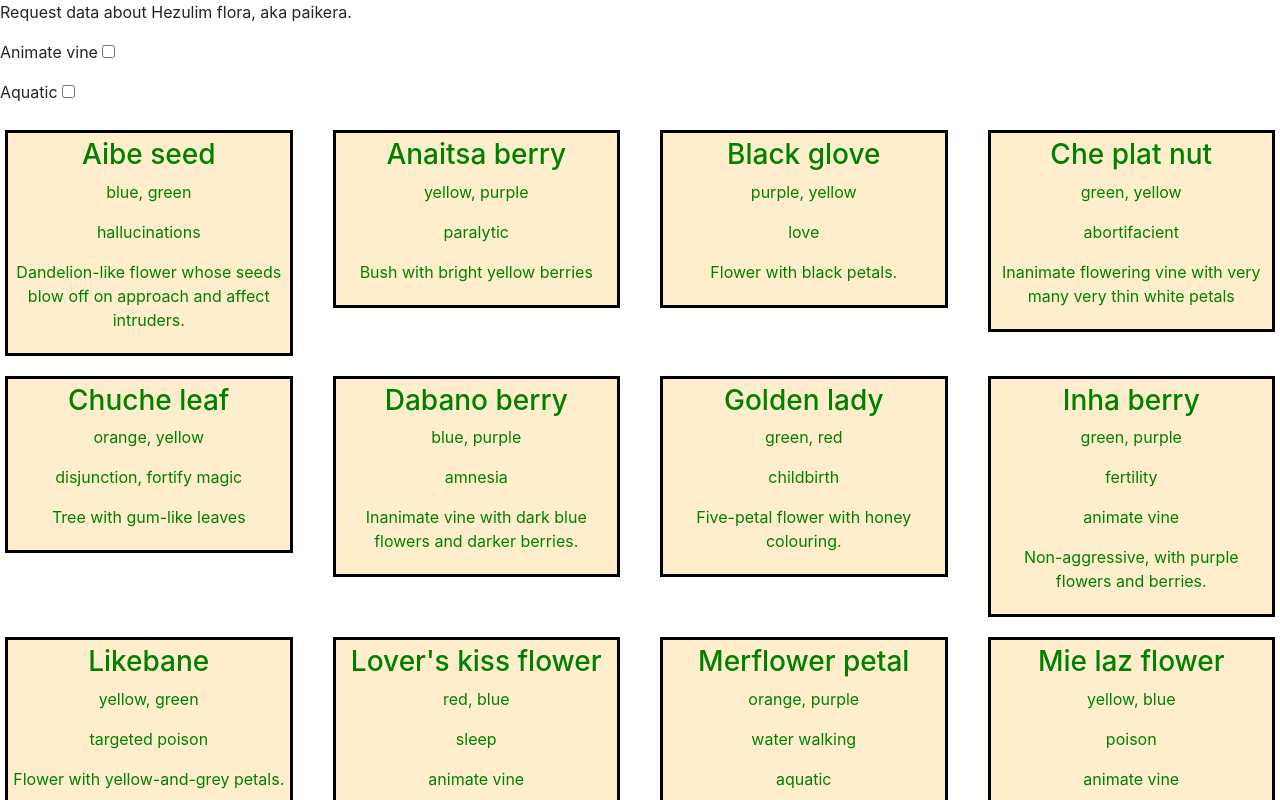
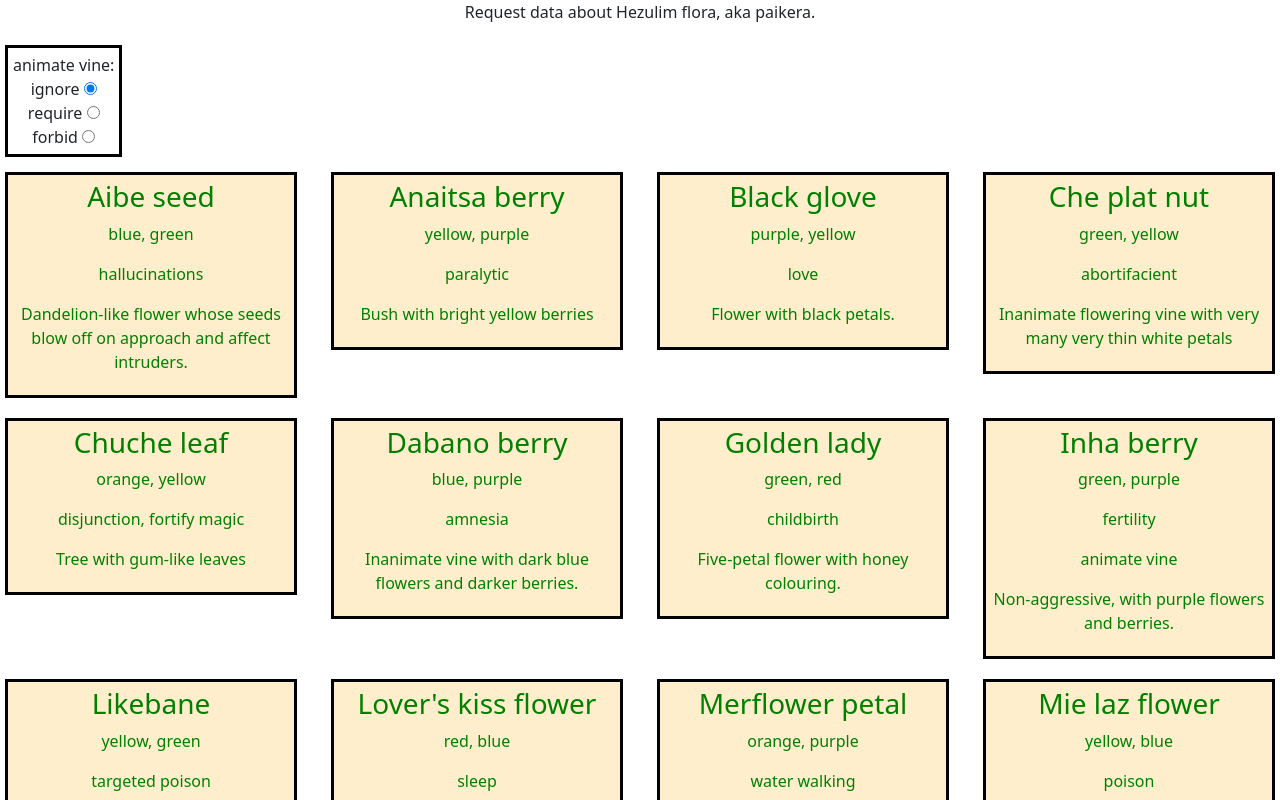
Before and after one commit to MarkGN/pantheont-frontend, a React (Create React App) app: page / in a window 1280 px wide. Shown: the top 800 px of the page. Built offline with nearby package versions, Linux system fonts and the light colour scheme.

Commit message:
publish to GH Pages, implement hard-coded filter

```diff
--- a/src/components/App.jsx
+++ b/src/components/App.jsx
@@ -1,52 +1,32 @@
+import React, {useState} from "react";
 import Plant from "./Plant";
-import Skill from "./Skill_filter";
+import PlantFilter from "./PlantFilter";
+// import Skill from "./Skill_filter";
+import "bootstrap/dist/css/bootstrap.min.css";
+
 const plants = require("../data/flora.json")
 
+const tags = "animate vine;aquatic;cornucopic;trap".split(";")
+
 function App() {
+  // const initialState = 0;
+  // const [state, setState] = useState(initialState);
+  const [animateFilterIx, setAnimateFilterIx] = useState(1);
+  const filters = {1:(() => true), 2:(data => data.tags && data.tags.includes(tags[0])), 3:data=>!(data.tags && data.tags.includes(tags[0]))}
   return (
     <div className="App">
-      <head>
-        <link rel="stylesheet" href="https://cdn.jsdelivr.net/npm/bootstrap@4.5.3/dist/css/bootstrap.min.css" integrity="sha384-TX8t27EcRE3e/ihU7zmQxVncDAy5uIKz4rEkgIXeMed4M0jlfIDPvg6uqKI2xXr2" crossorigin="anonymous" />
-      </head>
-      <header className="App-header">
+      <header>
         <p>
           Request data about Hezulim flora, aka paikera.
         </p>
-        <div id="tags">
-          {/* it's weird to use Skills as an alias, it should really be called like checkboxed filter or something? But for prototyping purposes, it'll do */}
-          <Skill name="animate vine" />
-          <Skill name="aquatic" />
-        </div>
-        {/* TODO concat everything in plants.keys or something? */}
-        <div class="row">
-          {(plants.actives.concat(plants.ampers, plants.dampers, plants.preservatives)).map((data) => <Plant colors={data.colors} description={data.description} effect={data.effect} name={data.name} tags={data.tags} />)}
-        </div>
+      </header>
 
-        <p>
-          Request data about Pantheont boons.
-        </p>
-        <div id="skills">
-          <Skill name="athletics" />
-          <Skill name="fight" />
-          <Skill name="knowledge" />
-          <Skill name="magic" />
-          <Skill name="stealth" />
-          <Skill name="vigilance" />
-        </div>
-        <div id="filters">
-          Civilian <input type="checkbox" />
-          Fight style <input type="checkbox" checked />
-          Modifier <input type="checkbox" checked />
-        </div>
-        <div id="sort">
-          By name <input type="radio" checked />
-          Group by skill? <input type="checkbox" checked />
-        </div>
-        <div id="go">
-          <button>Submit</button>
-          {/* shit, how do buttons work again? */}
-        </div>
-      </header>
+      <PlantFilter ixUpdate={setAnimateFilterIx} name="animate vine" />
+      {/* TODO concat everything in plants.keys or something? */}
+      {/* TODO it would be nice if these didn't all have to be level: when one Plant has elements on multiple lines and thus has more height, it shouldn't push the entire next line down, only the one directly under it */}
+      <div className="row">
+        {(plants.actives.concat(plants.ampers, plants.dampers, plants.preservatives)).filter(filters[animateFilterIx]).map((data, ix) => <Plant key={ix} colors={data.colors} description={data.description} effect={data.effect} name={data.name} tags={(data.tags && data.tags.join(", ")) || ""} />)}
+      </div>
     </div>
   );
 }
--- a/src/components/Plant.jsx
+++ b/src/components/Plant.jsx
@@ -6,9 +6,10 @@ function colorsFromString(s) {
   return lookup[s[0]] + ", " + lookup[s[1]];
 }
 
+// TODO this should show the reagent type somewhere
 function Plant(props) {
-  return <div class="plant col-3">
-    <div class="plant-interior">
+  return <div className="plant col-3">
+    <div className="plant-interior">
       <h3>
         {props.name}
       </h3>
--- a/src/components/PlantFilter.jsx
+++ b/src/components/PlantFilter.jsx
@@ -1,7 +1,13 @@
 import React from "react";
+import PlantFilterLabel from "./PlantFilterLabel";
 
-function PlantFilter() {
-  return Error;
+/*
+TODO This isn't how React does forms. I need to bone up first, because this sort of works but not really. Leaving this in for now as a placeholder.
+*/
+function PlantFilter(props) {
+  return <div className="plant-filter">
+     {props.name}: <PlantFilterLabel ix="1" ixUpdate={props.ixUpdate} label="ignore" defaultChecked /> <PlantFilterLabel ix="2" ixUpdate={props.ixUpdate} label="require" /> <PlantFilterLabel ix={3} ixUpdate={props.ixUpdate} label="forbid" />
+  </div>;
 }
 
 export default PlantFilter;
--- /dev/null
+++ b/src/components/PlantFilterLabel.jsx
@@ -0,0 +1,10 @@
+import React from "react";
+
+function PlantFilterLabel(props) {
+  const id = "pf"+props.ix
+  return <div>
+    <label htmlFor={id}>{props.label}</label> <input defaultChecked={props.defaultChecked} id={id} name="plant-filter" onClick={()=>props.ixUpdate(props.ix)} type="radio" />
+  </div>;
+}
+
+export default PlantFilterLabel;
--- a/src/styles.css
+++ b/src/styles.css
@@ -12,10 +12,24 @@ code {
     monospace;
 }
 
+header {
+  text-align: center;
+}
+
 .plant {
   border: 5px;
   color: green;
   display: inline-block;
+  padding: 5px;
+  text-align: center;
+  width: fit-content;
+}
+
+.plant-filter {
+  border-color: black;
+  border-style: solid;
+  display: inline-block;
+  margin: 5px;
   padding: 5px;
   text-align: center;
   width: fit-content;
```
Also changed, not shown: package.json (+7 -0 lines), 1 other file (tests, documents, lock files or other folders).
